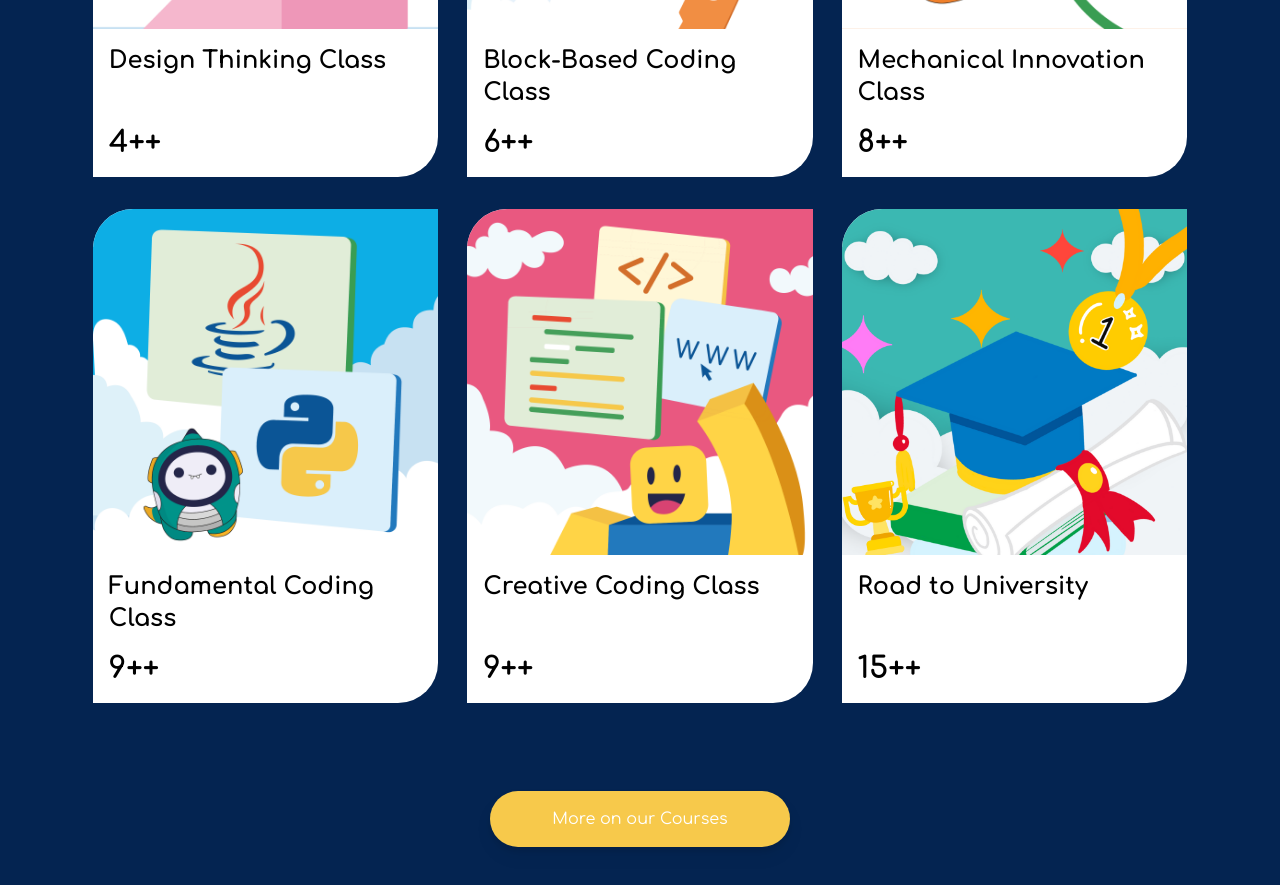
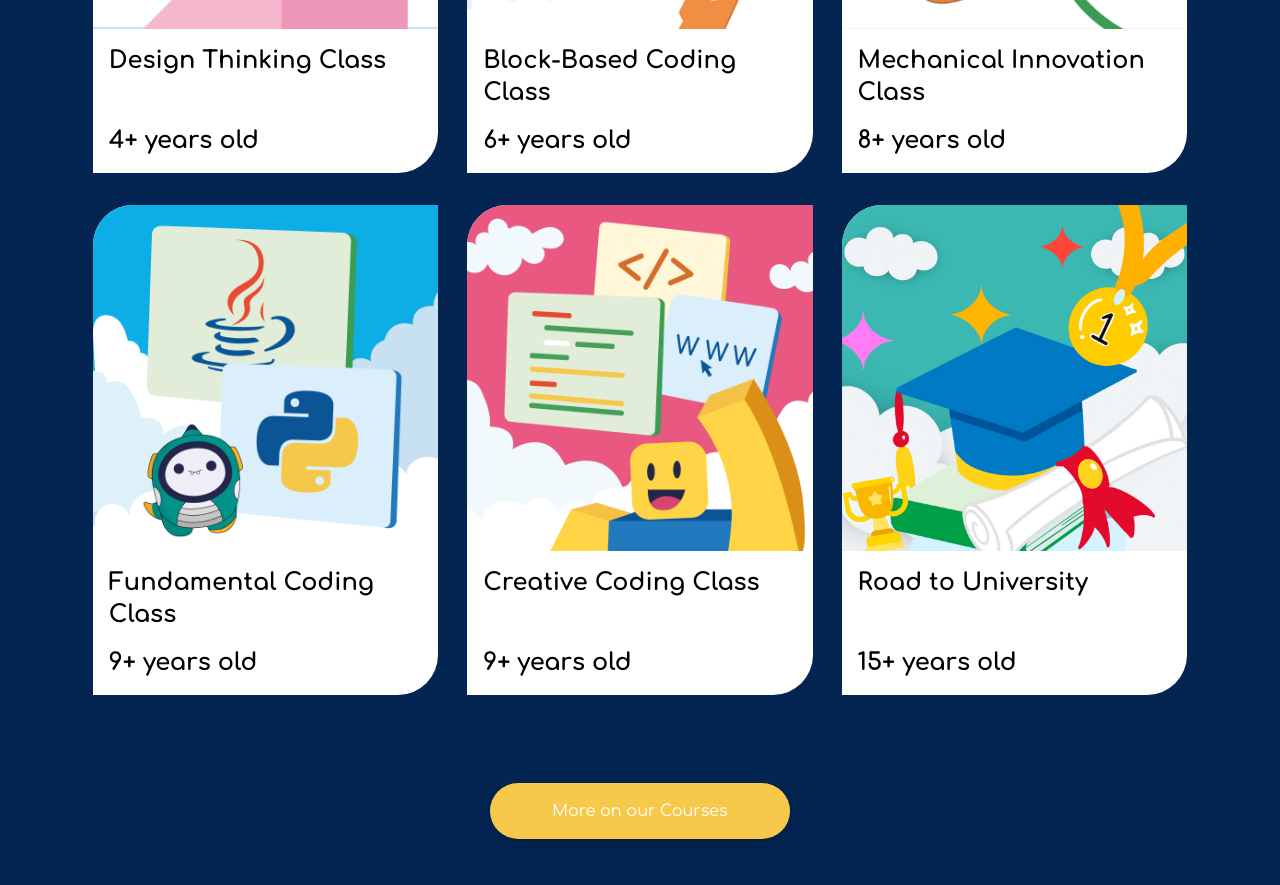
Before and after one commit to Rakyun/codewebsite, a React (Vite) app: page /#/ in a window 1280 px wide. Shown: the part 2040-2925 px from the top of the page. Built offline with nearby package versions, Linux system fonts and the light colour scheme.

Commit message:
Edit age

```diff
--- a/src/components/homepage/components/Layer3.jsx
+++ b/src/components/homepage/components/Layer3.jsx
@@ -14,37 +14,37 @@ const Layer3 = (props) => {
     {
       image: img1,
       courseName: "Design Thinking Class",
-      age: "4++",
+      age: "4+ years old",
       id: "teen",
     },
     {
       image: img2,
       courseName: "Block-Based Coding Class",
-      age: "6++",
+      age: "6+ years old",
       id: "teen",
     },
     {
       image: img5,
       courseName: "Mechanical Innovation Class",
-      age: "8++",
+      age: "8+ years old",
       id: "kids",
     },
     {
       image: img3,
       courseName: "Fundamental Coding Class",
-      age: "9++",
+      age: "9+ years old",
       id: "kids",
     },
     {
       image: img4,
       courseName: "Creative Coding Class",
-      age: "9++",
+      age: "9+ years old",
       id: "teen",
     },
     {
       image: img6,
       courseName: "Road to University",
-      age: "15++",
+      age: "15+ years old",
       id: "teen",
     },
   ];
@@ -59,9 +59,7 @@ const Layer3 = (props) => {
         <p className="mb-6 text-xl font-bold  md:mb-0 md:h-[65px] md:text-lg lg:text-xl xl:h-[80px] xl:text-2xl">
           {course.courseName}
         </p>
-        <p className=" text-xl font-bold md:text-2xl xl:text-3xl">
-          {course.age}
-        </p>
+        <p className=" text-xl font-bold  xl:text-2xl">{course.age}</p>
       </div>
     </div>
   ));
```
